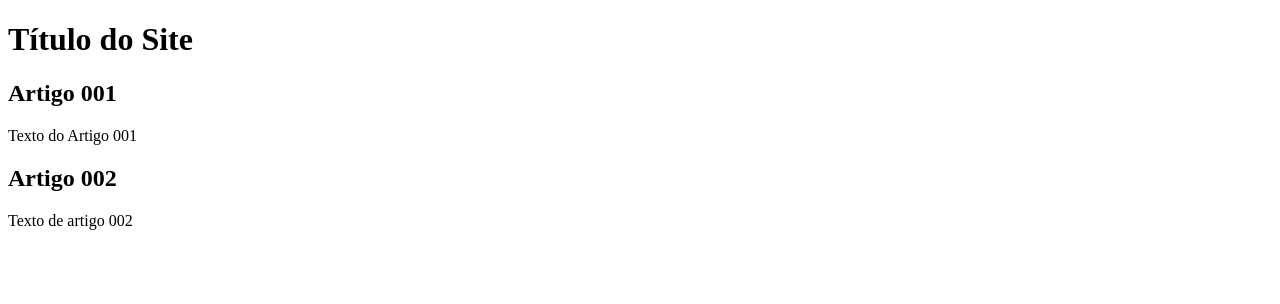
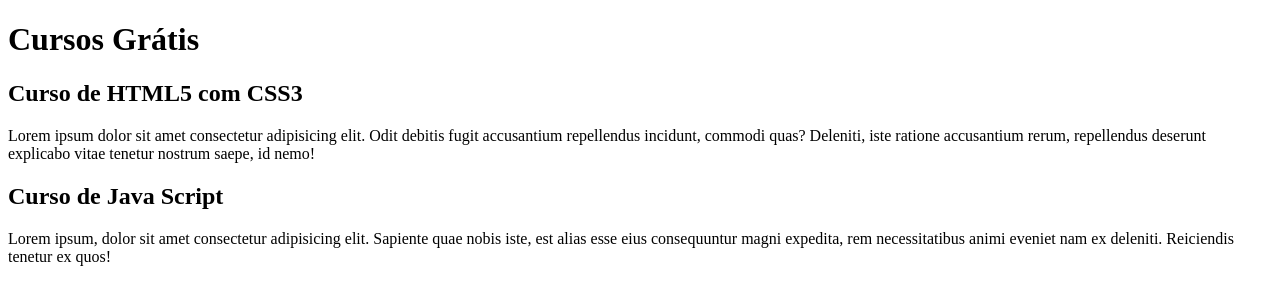
Before and after one commit to machado-vitor-santos/projeto-site, a plain HTML site: page index.html in a window 1280 px wide. Drawn offline with Linux system fonts and the light colour scheme.

Commit message:
Comecei a escrever o conteúdo

```diff
--- a/index.html
+++ b/index.html
@@ -9,15 +9,15 @@
 <body>
     <main>
         <header>
-            <h1>Título do Site</h1>
+            <h1>Cursos Grátis</h1>
         </header>
         <article>
-            <h2>Artigo 001</h2>
-            <p>Texto do Artigo 001</p>
+            <h2>Curso de HTML5 com CSS3</h2>
+            <p>Lorem ipsum dolor sit amet consectetur adipisicing elit. Odit debitis fugit accusantium repellendus incidunt, commodi quas? Deleniti, iste ratione accusantium rerum, repellendus deserunt explicabo vitae tenetur nostrum saepe, id nemo!</p>
         </article>
         <article>
-            <h2>Artigo 002</h2>
-            <p>Texto de artigo 002</p>
+            <h2>Curso de Java Script</h2>
+            <p>Lorem ipsum, dolor sit amet consectetur adipisicing elit. Sapiente quae nobis iste, est alias esse eius consequuntur magni expedita, rem necessitatibus animi eveniet nam ex deleniti. Reiciendis tenetur ex quos!</p>
         </article>
     </main>
 
```
